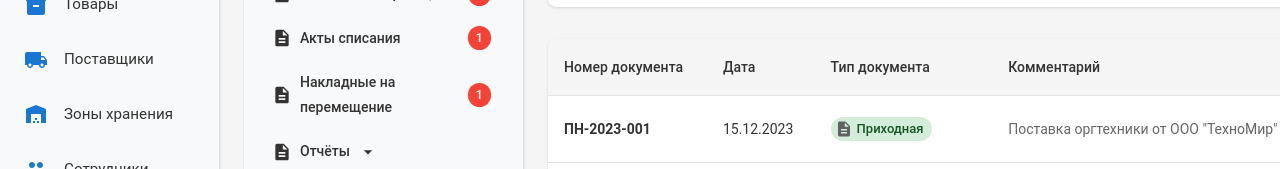
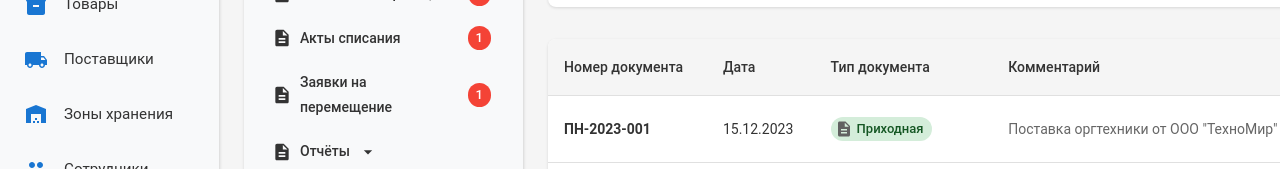
Before and after one commit to vladimir-barysh/inventory_front, a React (Create React App) app: page /documents in a window 1280 px wide. Shown: the part 249-418 px from the top of the page. Built offline with nearby package versions, Linux system fonts and the light colour scheme.

Commit message:
fix: Документы

```diff
--- a/src/pages/documentsPage/documentsPage.tsx
+++ b/src/pages/documentsPage/documentsPage.tsx
@@ -153,7 +153,7 @@ const DocumentDialog: React.FC<DocumentDialogProps> = ({
               <MenuItem value="расходная">Расходная накладная</MenuItem>
               <MenuItem value="инвентаризация">Акт инвентаризации</MenuItem>
               <MenuItem value="списание">Акт списания</MenuItem>
-              <MenuItem value="перемещение">Накладная на перемещение</MenuItem>
+              <MenuItem value="перемещение">Заявка на перемещение</MenuItem>
               <MenuItem value="отчёт">Отчёт</MenuItem>
             </Select>
           </FormControl>
@@ -285,7 +285,7 @@ export const DocumentsPage: React.FC = () => {
           count: documents.filter(d => d.тип === 'списание').length,
         },
         {
-          text: 'Накладные на перемещение',
+          text: 'Заявки на перемещение',
           icon: <Description />,
           count: documents.filter(d => d.тип === 'перемещение').length,
         },
@@ -381,13 +381,11 @@ export const DocumentsPage: React.FC = () => {
       'Расходные накладные': 'расходная',
       'Акты инвентаризации': 'инвентаризация',
       'Акты списания': 'списание',
-      'Накладные на перемещение': 'перемещение',
+      'Заявки на перемещение': 'перемещение',
       'Отчёты': 'Отчёты', // Специальное значение для всех отчетов
       'Остатки товаров на складе': 'отчёт',
       'Движение товаров': 'отчёт',
       'Товары с истекающим сроком годности': 'отчёт',
-      'Отчёт по продажам': 'отчёт',
-      'Отчёт по поставщикам': 'отчёт',
     };
 
     const mappedType = typeMap[category];
```
